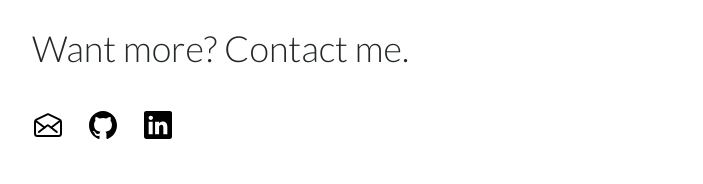
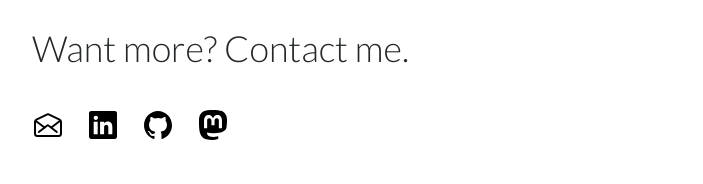
Before and after one commit to alesrosina/alesrosina, a Jekyll site: the page built from index.html, in a window 1280 px wide. Shown: the part 1852-2036 px from the top of the page, without its empty margins (288-991 px from the left). Built offline with Jekyll 4.4.1, drawn with Linux system fonts in a browser that asks for light colours.

Commit message:
feat: add mastonon lik

```diff
--- a/index.html
+++ b/index.html
@@ -84,11 +84,14 @@ layout: base
     <a href="mailto:me@alesrosina.com?subject=Hi%20from%20alesrosina.com">
       <img src="assets/mail-open-outline.svg" alt="Email">
     </a>
+    <a href="https://ch.linkedin.com/in/alesrosina" target="_blank">
+      <img src="assets/logo-linkedin.svg" alt="LinkedIn">
+    </a>
     <a href="https://github.com/alesrosina" target="_blank">
       <img src="assets/logo-github.svg" alt="GitHub">
     </a>
-    <a href="https://ch.linkedin.com/in/alesrosina" target="_blank">
-      <img src="assets/logo-linkedin.svg" alt="LinkedIn">
+    <a href="https://toot.si/@alesrosina" target="_blank">
+      <img src="assets/logo-mastodon.svg" alt="@alesrosina on Mastodon">
     </a>
   </div>
 </section>
```
